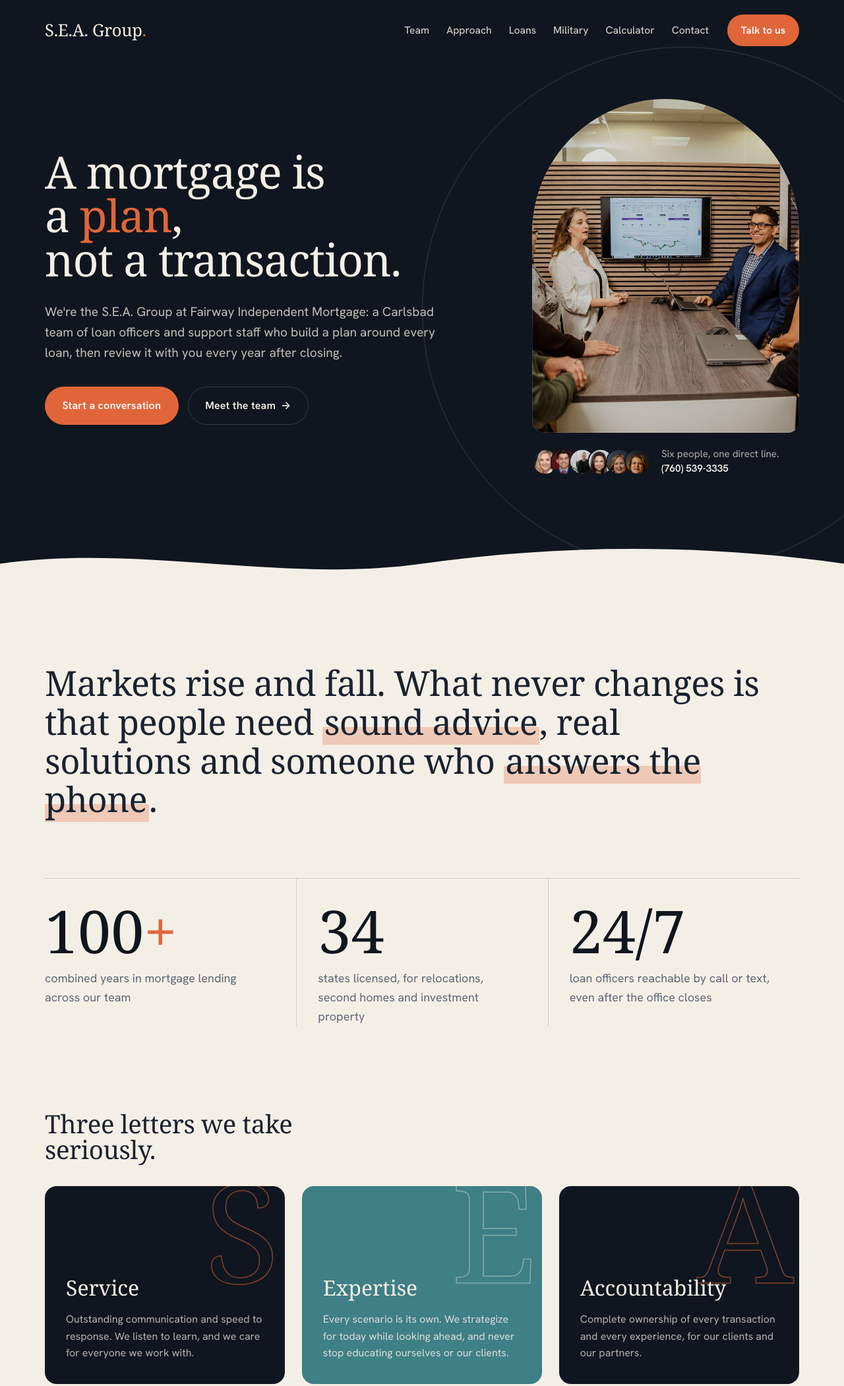
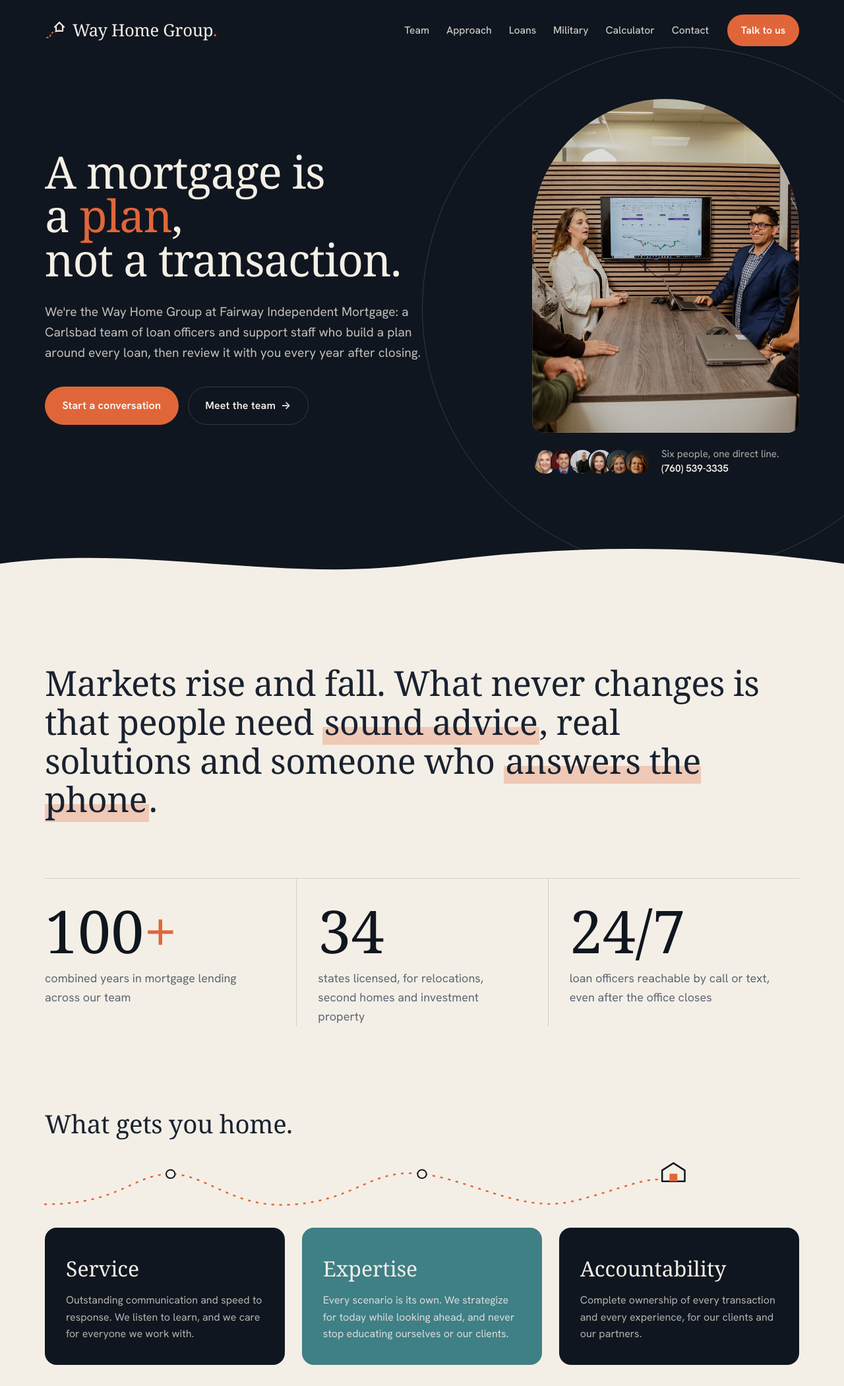
Before and after one commit to colin357/Sheri-Arnold-Site, a plain HTML site: page index.html in a window 1280 px wide. Shown: the top 2101 px of the page at 66% size. Drawn offline with Linux system fonts and the light colour scheme; a web font is replaced by a local one.

Commit message:
Rebrand site from S.E.A. Group to Way Home Group
Co-Authored-By: Claude Opus 5.5 <noreply@anthropic.com>
Claude-Session: https://claude.ai/code/session_01F7BfFXy5L4y9mazmNEea41

```diff
--- a/index.html
+++ b/index.html
@@ -3,10 +3,10 @@
 <head>
   <meta charset="utf-8">
   <meta name="viewport" content="width=device-width, initial-scale=1">
-  <title>The S.E.A. Group | Mortgage Strategy in Carlsbad, CA | Fairway Independent Mortgage</title>
-  <meta name="description" content="The S.E.A. Group at Fairway Independent Mortgage. A Carlsbad team of loan officers and support staff led by Sheri Arnold and Chris Catania, building mortgage plans for first-time buyers, investors, military families and first responders.">
-  <meta property="og:title" content="The S.E.A. Group | Fairway Independent Mortgage">
-  <meta property="og:description" content="Service. Expertise. Accountability. Strategic mortgage planning, reviewed and refined every year.">
+  <title>The Way Home Group | Mortgage Strategy in Carlsbad, CA | Fairway Independent Mortgage</title>
+  <meta name="description" content="The Way Home Group at Fairway Independent Mortgage. A Carlsbad team of loan officers and support staff led by Sheri Arnold and Chris Catania, building mortgage plans for first-time buyers, investors, military families and first responders.">
+  <meta property="og:title" content="The Way Home Group | Fairway Independent Mortgage">
+  <meta property="og:description" content="Strategic mortgage planning, reviewed and refined every year.">
   <meta property="og:image" content="assets/team-office.jpg">
   <meta name="theme-color" content="#10161f">
   <link rel="preconnect" href="https://fonts.googleapis.com">
@@ -20,7 +20,7 @@
 
 <header class="site-header" id="top">
   <div class="wrap header-inner">
-    <a href="#top" class="wordmark" aria-label="The S.E.A. Group, home">S.E.A. Group<span>.</span></a>
+    <a href="#top" class="wordmark" aria-label="The Way Home Group, home"><svg class="wm-mark" viewBox="0 0 32 32" aria-hidden="true"><path d="M3 29 C 10 29, 8 20, 16 20 S 22 14, 22 14"/><path d="M15 13 L22 6 L29 13 M17 11 V19 H27 V11"/></svg>Way Home Group<span>.</span></a>
     <nav class="nav" aria-label="Primary">
       <button class="nav-toggle" aria-expanded="false" aria-controls="nav-list"><span></span><span></span><span class="sr">Menu</span></button>
       <ul id="nav-list">
@@ -48,7 +48,7 @@
           <span class="line">a <em>plan</em>,</span>
           <span class="line">not a transaction.</span>
         </h1>
-        <p class="hero-sub">We're the S.E.A. Group at Fairway Independent Mortgage: a Carlsbad team of loan officers and support staff who build a plan around every loan, then review it with you every year after closing.</p>
+        <p class="hero-sub">We're the Way Home Group at Fairway Independent Mortgage: a Carlsbad team of loan officers and support staff who build a plan around every loan, then review it with you every year after closing.</p>
         <div class="hero-actions">
           <a class="btn btn-sun" href="#contact">Start a conversation</a>
           <a class="btn btn-ghost" href="#team">Meet the team <span aria-hidden="true">&rarr;</span></a>
@@ -56,7 +56,7 @@
       </div>
       <figure class="hero-figure">
         <div class="hero-photo">
-          <img src="assets/team-office.jpg" alt="The S.E.A. Group team meeting around a table in the Carlsbad office" width="1400" height="933">
+          <img src="assets/team-office.jpg" alt="The Way Home Group team meeting around a table in the Carlsbad office" width="1400" height="933">
         </div>
         <figcaption class="hero-team">
           <a href="#team" class="faces" aria-label="Meet the team">
@@ -101,20 +101,22 @@
 
   <section class="values" aria-label="Our values">
     <div class="wrap">
-      <h2 class="h2 values-title reveal">Three letters we take seriously.</h2>
+      <h2 class="h2 values-title reveal">What gets you home.</h2>
+      <svg class="values-path" viewBox="0 0 1200 120" preserveAspectRatio="none" aria-hidden="true">
+        <path class="vp-line" d="M0 90 C 120 90, 140 40, 200 40 S 300 100, 400 90 S 520 30, 600 40 S 760 105, 840 85 S 960 40, 1000 52"/>
+        <circle cx="200" cy="40" r="7"/><circle cx="600" cy="40" r="7"/>
+        <g class="vp-house" transform="translate(982 22)"><path d="M0 30 L0 12 L18 0 L36 12 L36 30 Z"/><path d="M13 30 V19 H23 V30"/></g>
+      </svg>
       <div class="values-grid">
         <article class="value reveal">
-          <span class="value-letter" aria-hidden="true">S</span>
           <h3>Service</h3>
           <p>Outstanding communication and speed to response. We listen to learn, and we care for everyone we work with.</p>
         </article>
         <article class="value reveal">
-          <span class="value-letter" aria-hidden="true">E</span>
           <h3>Expertise</h3>
           <p>Every scenario is its own. We strategize for today while looking ahead, and never stop educating ourselves or our clients.</p>
         </article>
         <article class="value reveal">
-          <span class="value-letter" aria-hidden="true">A</span>
           <h3>Accountability</h3>
           <p>Complete ownership of every transaction and every experience, for our clients and our partners.</p>
         </article>
@@ -461,7 +463,7 @@
   <section class="contact" id="contact">
     <div class="wrap contact-grid">
       <div class="contact-info">
-        <h2 class="h2 contact-title">Let's talk about your <em>next</em> move.</h2>
+        <h2 class="h2 contact-title">Let's find your <em>way home</em>.</h2>
         <a class="big-phone" href="tel:+17605393335">760&nbsp;539&nbsp;3335</a>
         <dl class="contact-dl">
           <div><dt>Visit</dt><dd>2888 Loker Ave. E., Suite 206<br>Carlsbad, CA 92008</dd></div>
@@ -515,8 +517,8 @@
   <div class="wrap">
     <div class="footer-top">
       <div>
-        <a href="#top" class="wordmark wordmark-light">S.E.A. Group<span>.</span></a>
-        <p class="footer-id">The S.E.A. Group at Fairway Independent Mortgage Corporation<br>2888 Loker Ave. E., Suite 206, Carlsbad, CA 92008 · <a href="tel:+17605393335">(760) 539-3335</a></p>
+        <a href="#top" class="wordmark wordmark-light"><svg class="wm-mark" viewBox="0 0 32 32" aria-hidden="true"><path d="M3 29 C 10 29, 8 20, 16 20 S 22 14, 22 14"/><path d="M15 13 L22 6 L29 13 M17 11 V19 H27 V11"/></svg>Way Home Group<span>.</span></a>
+        <p class="footer-id">The Way Home Group at Fairway Independent Mortgage Corporation<br>2888 Loker Ave. E., Suite 206, Carlsbad, CA 92008 · <a href="tel:+17605393335">(760) 539-3335</a></p>
       </div>
       <img class="fairway-logo" src="assets/fairway-logo-white.png" alt="Fairway Independent Mortgage Corporation" width="1920" height="524" loading="lazy">
     </div>
--- a/styles.css
+++ b/styles.css
@@ -96,6 +96,9 @@ em { font-style: italic; }
   margin-right: auto; line-height: 1;
 }
 .wordmark span { color: var(--sun); }
+.wordmark { display: inline-flex; align-items: center; }
+.wm-mark { width: 1.25em; height: 1.25em; flex: none; margin-right: 10px; margin-top: -4px; fill: none; stroke: currentColor; stroke-width: 2.2; stroke-linecap: round; stroke-linejoin: round; }
+.wm-mark path:first-child { stroke: var(--sun); stroke-dasharray: 1.5 4; }
 .nav ul { display: flex; gap: 26px; list-style: none; margin: 0; padding: 0; }
 .nav a { text-decoration: none; font-weight: 500; font-size: .98rem; opacity: .82; transition: opacity .2s; position: relative; }
 .nav a:hover { opacity: 1; }
@@ -298,15 +301,17 @@ input[type=range]::-moz-range-thumb { width: 22px; height: 22px; border-radius:
 /* ---------- values ---------- */
 .values { padding: 0 0 clamp(80px, 10vw, 140px); }
 .values-title { font-size: clamp(1.8rem, 3vw, 2.6rem); max-width: 14em; }
-.values-grid { display: grid; grid-template-columns: repeat(3, 1fr); gap: clamp(16px, 2vw, 28px); margin-top: 36px; }
-.value { position: relative; background: var(--ink); color: var(--paper); border-radius: var(--radius); padding: 36px 32px 34px; overflow: hidden; min-height: 300px; display: flex; flex-direction: column; justify-content: flex-end; }
-.value-letter { position: absolute; top: -.18em; right: .04em; font-family: var(--serif); font-size: 13rem; line-height: 1; color: transparent; -webkit-text-stroke: 1.5px rgba(224,102,58,.55); transition: transform .6s cubic-bezier(.2,.7,.2,1), color .4s; }
-.value:hover .value-letter { transform: translateY(10px); color: rgba(224,102,58,.18); }
+.values-grid { display: grid; grid-template-columns: repeat(3, 1fr); gap: clamp(16px, 2vw, 28px); margin-top: 8px; }
+.values-path { display: block; width: 100%; height: 110px; margin-top: 20px; overflow: visible; }
+.vp-line { fill: none; stroke: var(--sun); stroke-width: 2.5; stroke-dasharray: 2 10; stroke-linecap: round; vector-effect: non-scaling-stroke; }
+.values-path circle { fill: var(--paper); stroke: var(--ink); stroke-width: 2; vector-effect: non-scaling-stroke; }
+.vp-house path { fill: var(--paper); stroke: var(--ink); stroke-width: 2.5; stroke-linejoin: round; vector-effect: non-scaling-stroke; }
+.vp-house path + path { fill: var(--sun); stroke: var(--sun); }
+.value { position: relative; background: var(--ink); color: var(--paper); border-radius: var(--radius); padding: 36px 32px 34px; overflow: hidden; transition: transform .4s cubic-bezier(.2,.7,.2,1); }
+.value:hover { transform: translateY(-6px); }
 .value h3 { font-family: var(--serif); font-weight: 400; font-size: 2rem; margin: 0 0 10px; position: relative; }
 .value p { margin: 0; color: rgba(244,239,230,.72); position: relative; font-size: 1rem; }
 .value:nth-child(2) { background: var(--sea); }
-.value:nth-child(2) .value-letter { -webkit-text-stroke-color: rgba(244,239,230,.4); }
-.value:nth-child(2):hover .value-letter { color: rgba(244,239,230,.12); }
 .value:nth-child(2) p { color: rgba(244,239,230,.85); }
 
 /* ---------- team ---------- */
@@ -436,7 +441,7 @@ button.member-card { cursor: pointer; }
   .approach-grid, .serve-grid, .calc-grid, .contact-grid, .team-head { grid-template-columns: 1fr; }
   .team-grid { grid-template-columns: repeat(2, 1fr); }
   .values-grid { grid-template-columns: 1fr; }
-  .value { min-height: 220px; }
+  .values-path { display: none; }
   .cycle { max-width: 320px; order: -1; }
   .serve-title { position: static; }
 }
@@ -460,8 +465,7 @@ button.member-card { cursor: pointer; }
   .member-contact { font-size: .85rem; }
   .mail-full { display: none; }
   .mail-short { display: inline; color: var(--sun-deep); font-weight: 600; }
-  .value-letter { font-size: 9rem; }
-  .bio-grid { grid-template-columns: 1fr; }
+    .bio-grid { grid-template-columns: 1fr; }
   .bio-grid img { height: 280px; object-position: 50% 20%; }
   .fairway-logo { width: 180px; }
 }
```
